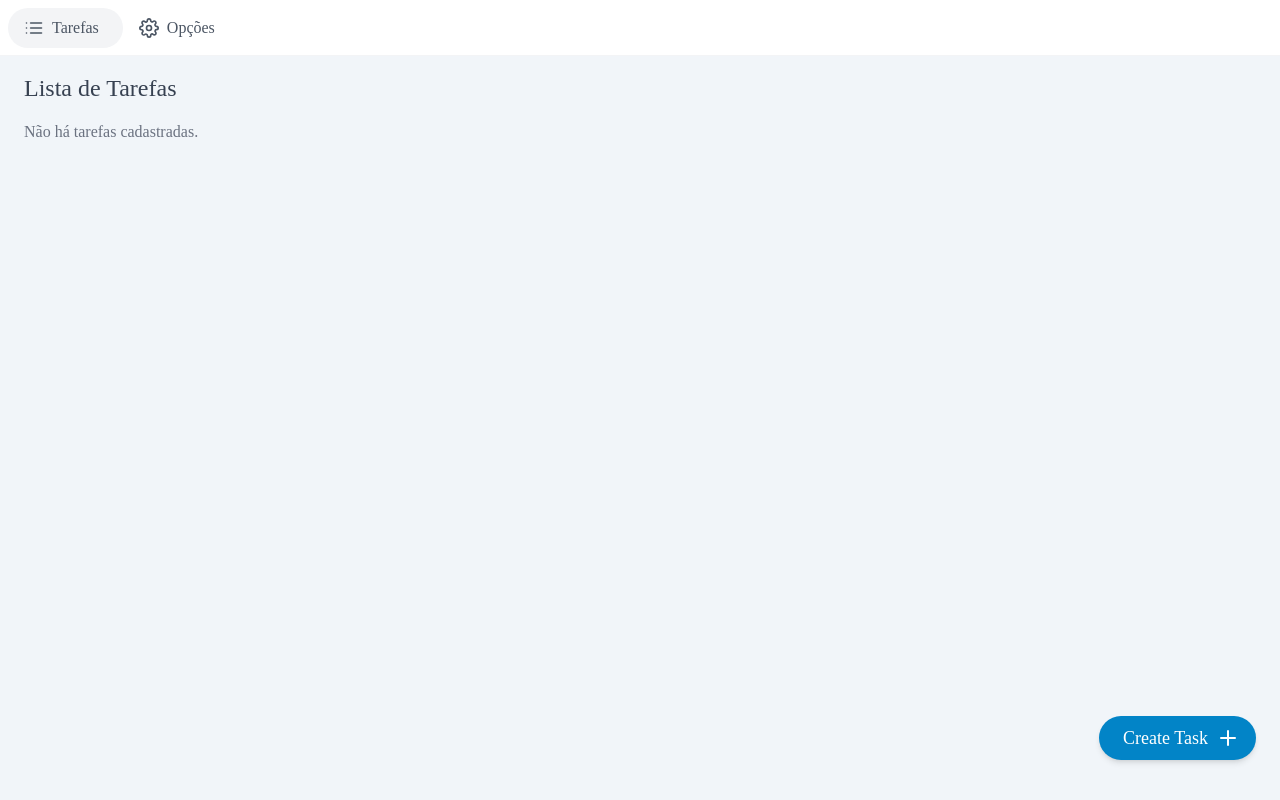
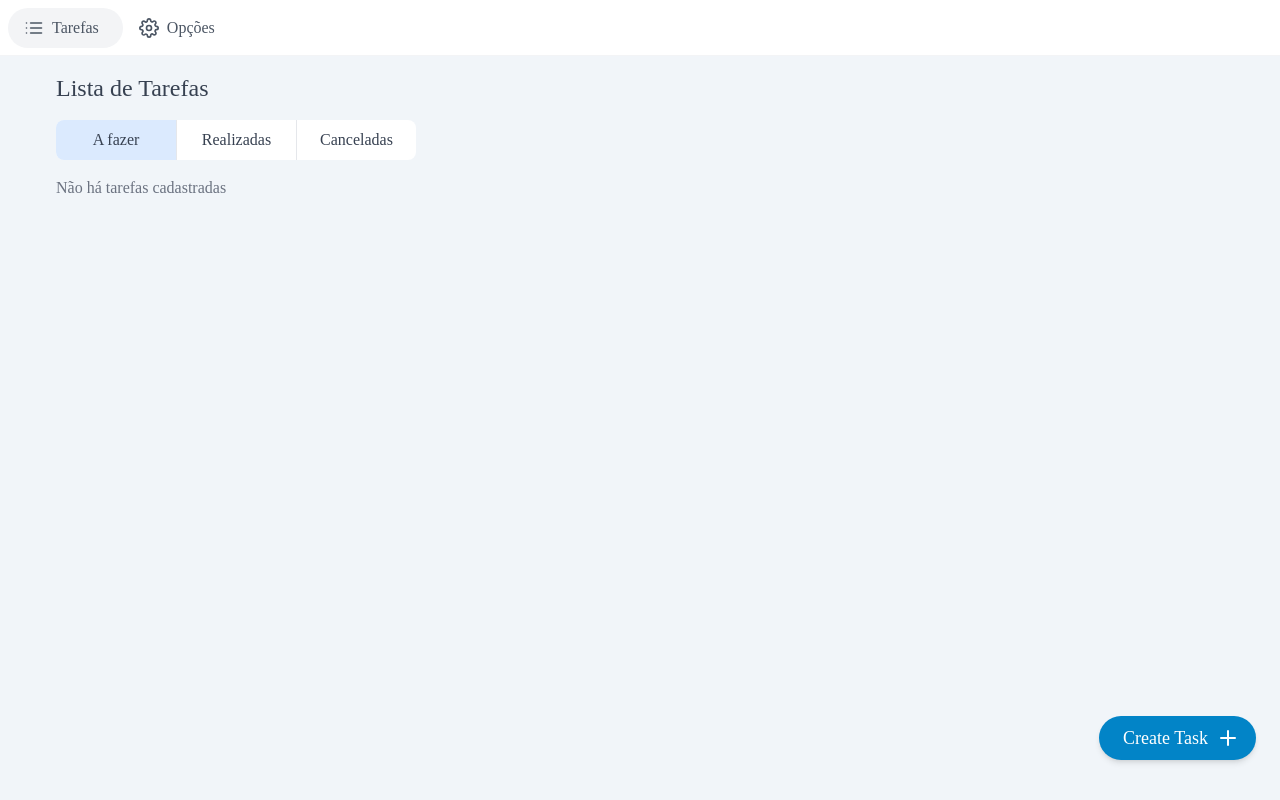
Before and after one commit to bertonni/todo-list, a React (Vite) app: page / in a window 1280 px wide. Built offline with nearby package versions, Linux system fonts and the light colour scheme; a web font is replaced by a local one.

Commit message:
adding tab navigation on todos' screen

```diff
--- a/src/App.tsx
+++ b/src/App.tsx
@@ -16,7 +16,7 @@ function App() {
       <AnimatePresence mode="wait">
         {showAddTaskModal ? <AddTaskModal close={() => setShowAddTaskModal(false)} /> : null}
       </AnimatePresence>
-      <div className="px-6 flex flex-col gap-2 pb-20">
+      <div className="px-6 sm:px-10 lg:px-14 flex flex-col gap-2 pb-20">
         {activeItem === 1 ? <Todos /> : <Options />}
         <button
           className="rounded-full flex items-center gap-2 text-lg
--- a/src/Screens/Todos.tsx
+++ b/src/Screens/Todos.tsx
@@ -1,21 +1,55 @@
+import { useEffect, useState } from "react";
+import { TabNavigation } from "../components/TabNavigation";
 import { TodoCard } from "../components/TodoCard";
 import { useTodos } from "../contexts/TodosContext";
 
+const statuses: string[] = ["To do", "Done", "Canceled"];
+
 export const Todos = () => {
   const { todos } = useTodos();
+  const [currentTab, setCurrentTab] = useState<number>(1);
+  const [message, setMessage] = useState<string>("");
+
+  useEffect(() => {
+    const data = todos.filter(
+      (todo) => todo.status === statuses[currentTab - 1]
+    );
+
+    if (data.length === 0) {
+      switch (currentTab) {
+        case 1:
+          setMessage("Não há tarefas cadastradas");
+          break;
+        case 2:
+          setMessage("Não há tarefas realizadas");
+          break;
+        case 3:
+          setMessage("Não há tarefas canceladas");
+          break;
+      }
+    } else {
+      setMessage("");
+    }
+  }, [currentTab]);
 
   return (
     <div className="rounded text-gray-700">
       <h1 className="font-medium text-2xl my-4">Lista de Tarefas</h1>
-      {/* <div className="flex pb-2 flex-wrap gap-3 flex-1 max-h-[calc(100vh-15rem)] overflow-auto"> */}
-      <div className="grid sm:grid-cols-2 md:grid-cols-3 xl:grid-cols-4
+
+      <TabNavigation active={currentTab} setActive={setCurrentTab} />
+
+      <div
+        className="grid sm:grid-cols-2 md:grid-cols-3 xl:grid-cols-4
         2xl:grid-cols-5 pb-2 flex-wrap gap-3 flex-1 max-h-[calc(100vh-15rem)]
-        overflow-auto">
+        overflow-auto"
+      >
         {todos.length > 0 ? (
-          todos.map((todo, index) => <TodoCard todo={todo} key={index} />)
-        ) : (
-          <p className="text-gray-500">Não há tarefas cadastradas.</p>
-        )}
+          todos
+            .filter((todo) => todo.status === statuses[currentTab - 1])
+            .map((todo, index) => <TodoCard todo={todo} key={index} />)
+        ) : message.length !== 0 ? (
+          <p className="text-gray-500">{message}</p>
+        ) : null}
       </div>
     </div>
   );
--- a/src/components/TabNavigation.tsx
+++ b/src/components/TabNavigation.tsx
@@ -1,7 +1,35 @@
-import React from 'react'
+interface TabNavigationProps {
+  active: number;
+  setActive: (value: number) => void;
+}
 
-export const TabNavigation = () => {
+export const TabNavigation = ({ active, setActive }: TabNavigationProps) => {
   return (
-    <div>TabNavigation</div>
-  )
-}
+    <div
+      className="w-fit rounded-lg bg-white my-4 flex items-center
+      divide-x h-fit font-medium"
+    >
+      <span
+        className={`px-4 py-2 cursor-pointer ${active === 1 ? 'bg-blue-100' : ""}
+          min-w-[120px] rounded-l-lg text-center transition-all hover:bg-blue-200`}
+        onClick={() => setActive(1)}
+      >
+        A fazer
+      </span>
+      <span
+        className={`px-4 py-2 cursor-pointer ${active === 2 ? 'bg-green-100' : ""}
+        min-w-[120px] text-center transition-all hover:bg-green-200`}
+        onClick={() => setActive(2)}
+      >
+        Realizadas
+      </span>
+      <span
+        className={`px-4 py-2 cursor-pointer ${active === 3 ? 'bg-red-100' : ""}
+          min-w-[120px] rounded-r-lg text-center transition-all hover:bg-red-200`}
+        onClick={() => setActive(3)}
+      >
+        Canceladas
+      </span>
+    </div>
+  );
+};
--- a/src/components/TodoCard.tsx
+++ b/src/components/TodoCard.tsx
@@ -31,12 +31,13 @@ export const TodoCard = ({ todo }: TodoCardProps) => {
     return `${days[dayOfWeek]}, ${dayOfMonth} ${months[month]} ${year}`;
   }
 
-  const dateColorClass =
-    getDifferenceDays(deadline) < 0
-      ? "text-red-500"
-      : getDifferenceDays(deadline) < 6
-      ? "text-amber-500"
-      : "text-green-500";
+  const dateColorClass = 'text-gray-400'
+  // const dateColorClass =
+  //   getDifferenceDays(deadline) < 0
+  //     ? "text-red-500"
+  //     : getDifferenceDays(deadline) < 6
+  //     ? "text-amber-500"
+  //     : "text-green-500";
 
   return (
     <div
```
